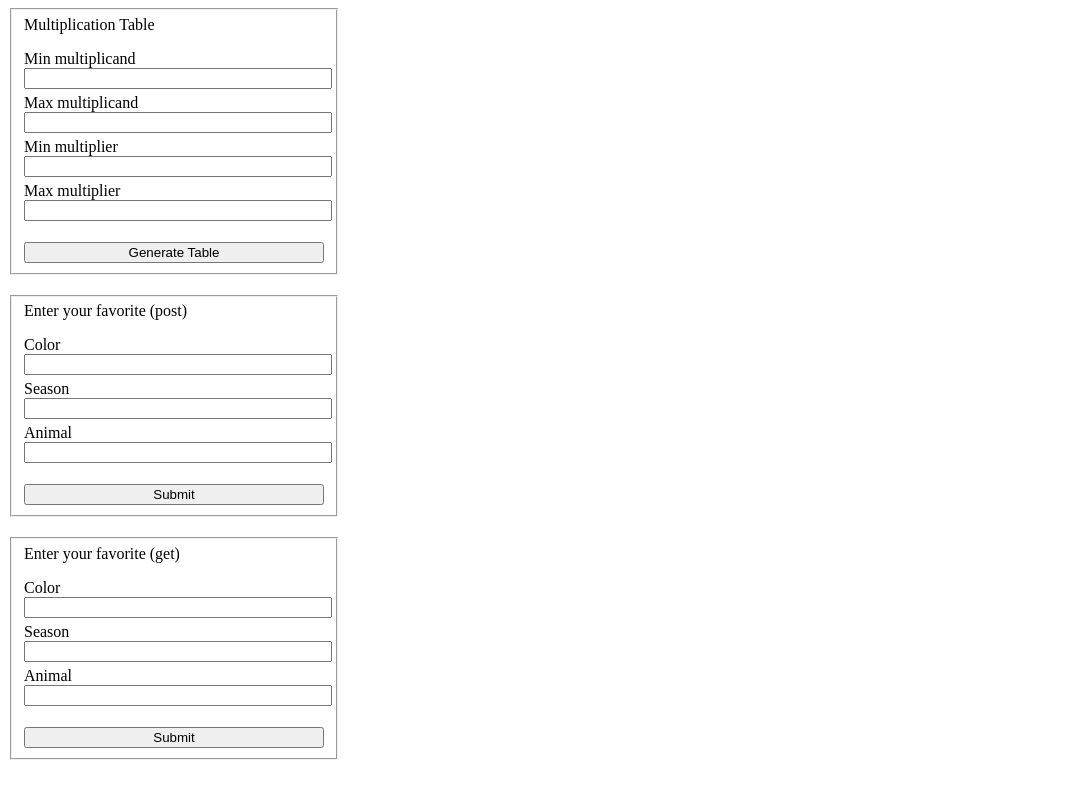
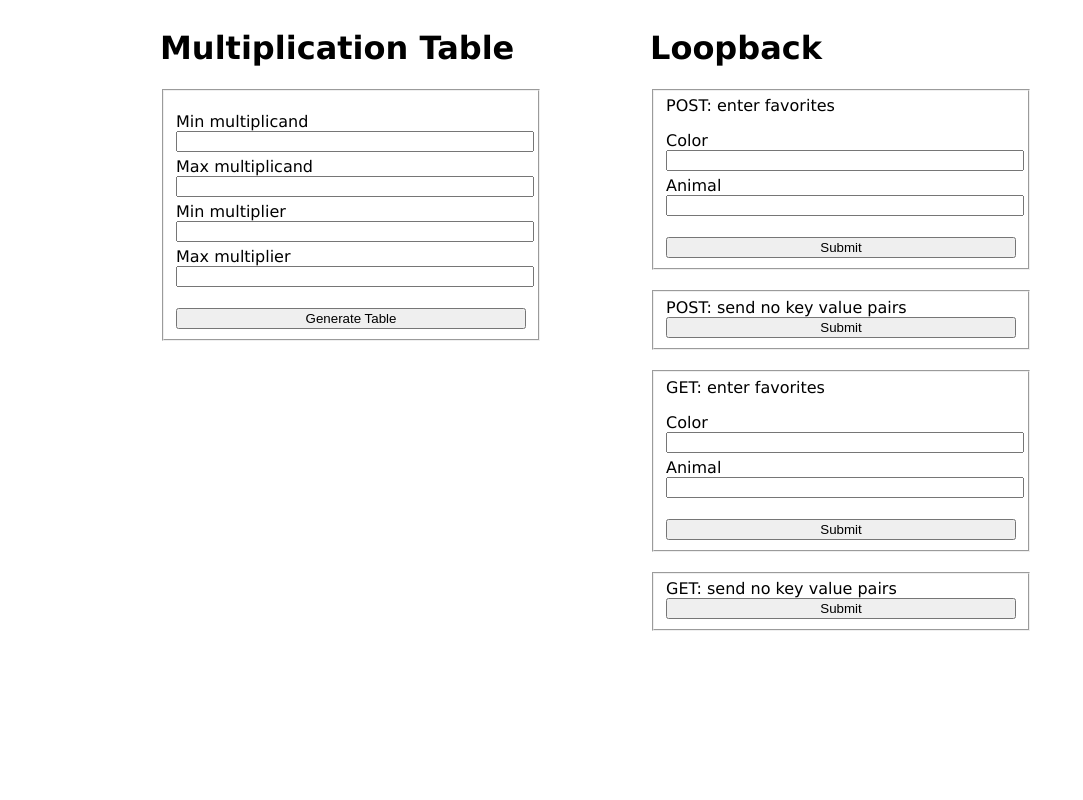
Before and after one commit to osupake/cs290-assignment4, a PHP site: page / in a window 1280 px wide. Shown: the whole page, without its empty margins (0-1083 px from the left). Run offline with PHP 8.4, Linux system fonts and the light colour scheme.

```diff
--- a/index.html
+++ b/index.html
@@ -8,18 +8,35 @@
 <body>
 	<header>
 	</header>
-
+		<div id="wrapper">
+			<div id="left">
+				<h1>Multiplication Table</h1>
 				<div class="formContainer">
 				<form action="multtable.php" method="get">
 					<fieldset>
-			<label>Multiplication Table</label>
 						<ul>
-					<li><label for="min-multiplicand">Min multiplicand</label> <input type="number" name="min-multiplicand" id="min-multiplicand" min="0"></li>
-					<li><label for="max-multiplicand">Max multiplicand </label><input type="number" name="max-multiplicand" id="max-multiplicand" min="0"></li>
-					<li><label for="min-multiplier">Min multiplier </label><input type="number" name="min-multiplier" id="min-multiplier" min="0"></li>
-					<li><label for="max-multiplier">Max multiplier </label><input type="number"name="max-multiplier" id="max-multiplier" min="0"></li>
+							<li><label for="min-multiplicand">Min multiplicand</label><input type="number" name="min-multiplicand" id="min-multiplicand" min="0"></li>
+							<li><label for="max-multiplicand">Max multiplicand</label><input type="number" name="max-multiplicand" id="max-multiplicand" min="0"></li>
+							<li><label for="min-multiplier">Min multiplier</label><input type="number" name="min-multiplier" id="min-multiplier" min="0"></li>
+							<li><label for="max-multiplier">Max multiplier</label><input type="number"name="max-multiplier" id="max-multiplier" min="0"></li>
 						</ul>
 						<input type="submit" value="Generate Table">
+					</fieldset>
+				</form>
+				</div>
+			</div>
+
+			<div id="right">
+				<h1>Loopback</h1>
+				<div class="formContainer">
+				<form action="loopback.php" method="post">
+					<fieldset>
+					<label>POST: enter favorites</label>
+						<ul>
+							<li><label for="color">Color </label> <input type="text" name="color" id="color"></li>
+							<li><label for="animal">Animal </label> <input type="text" name="animal" id="animal"></li>
+						</ul>
+						<input type="submit" value="Submit">
 					</fieldset>
 				</form>
 				</div>
@@ -27,31 +44,36 @@
 				<div class="formContainer">
 				<form action="loopback.php" method="post">
 					<fieldset>
-			<label>Enter your favorite (post)</label>
+					<label>POST: send no key value pairs</label>
+						<input type="submit" value="Submit">
+					</fieldset>
+				</form>
+				</div>
+
+				<div class="formContainer">
+				<form action="loopback.php" method="get">
+					<fieldset>
+					<label>GET: enter favorites</label>
 						<ul>
 							<li><label for="color">Color </label> <input type="text" name="color" id="color"></li>
-					<li><label for="season">Season </label> <input type="text" name="season" id="season"></li>
 							<li><label for="animal">Animal </label> <input type="text" name="animal" id="animal"></li>
 						</ul>
 						<input type="submit" value="Submit">
 					</fieldset>
 				</form>
+				</div>
 
 				<div class="formContainer">
 				<form action="loopback.php" method="get">
 					<fieldset>
-			<label>Enter your favorite (get)</label>
-				<ul>
-					<li><label for="color">Color </label> <input type="text" name="color" id="color"></li>
-					<li><label for="season">Season </label> <input type="text" name="season" id="season"></li>
-					<li><label for="animal">Animal </label> <input type="text" name="animal" id="animal"></li>
-				</ul>
+					<label>GET: send no key value pairs</label>
 						<input type="submit" value="Submit">
 					</fieldset>
 				</form>
-
+				</div>
 			</div>
 		<footer>
 		</footer>
+	</div>
 </body>
 </html>
--- a/log.txt
+++ b/log.txt
@@ -1,3 +1,7 @@
+Start: Tue, 28 Apr 2015 17:30:00 -0400
+End: Tue, 28 Apr 2015 18:22:03 -0400
+Tasks: started on loopback.php. currently returns request method and basic parameters
+
 Start: Tue, 28 Apr 2015 16:30:00 -0400
 End: Tue, 28 Apr 2015 17:02:22 -0400
 Tasks: worked on making valid html5 document for multtable.php
--- a/main.css
+++ b/main.css
@@ -1,6 +1,25 @@
+#wrapper {
+	width: 960px;
+	margin: 0 auto;
+}
+
+#left {
+	float: left;
+	width: 470px;
+}
+
+#right {
+	float: right;
+	width: 470px;
+}
+
 fieldset {
-	width: 300px;
+	width: 350px;
 	margin-bottom: 20px;
+}
+
+body {
+	font-family: Verdana, sans-serif;
 }
 
 ul li {
@@ -13,7 +32,7 @@ ul {
 }
 
 .formContainer {
-    width: 300px;
+    width: 100%;
     clear: both;
 }
 .formContainer input {
```
Also changed, not shown: content1.php (added, +11 -0 lines), login.php (added, +20 -0 lines), loopback.php (+6 -2 lines), content2.php (added). Lines whose indentation alone changed are shown as unchanged.
